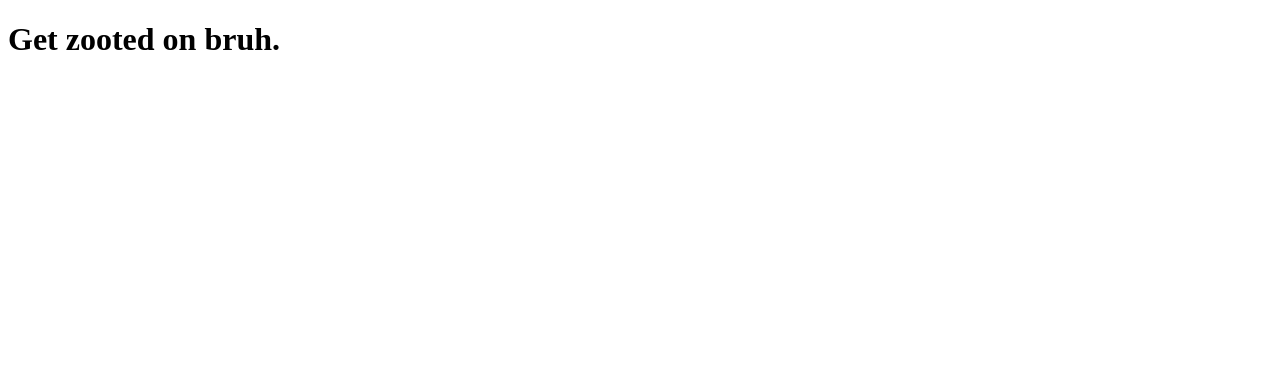
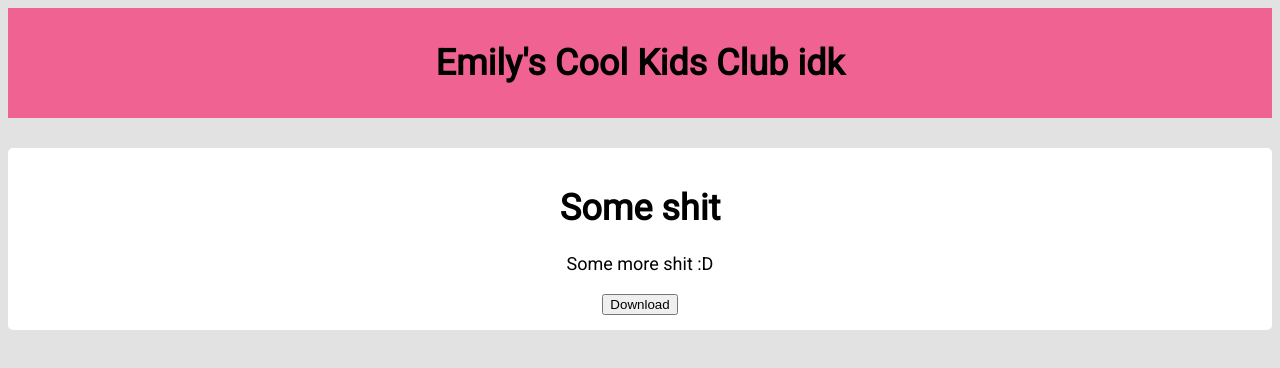
Before and after one commit to emileerose/emileerose.github.io, a plain HTML site: page index.html in a window 1280 px wide. Drawn offline with nearby package versions, Linux system fonts and the light colour scheme.

Commit message:
Add some stuff

```diff
--- a/index.html
+++ b/index.html
@@ -1,10 +1,34 @@
 <!DOCTYPE html>
 <head>
+	<link rel="stylesheet" href="https://unpkg.com/bootstrap-material-design@4.1.1/dist/css/bootstrap-material-design.min.css" integrity="sha384-wXznGJNEXNG1NFsbm0ugrLFMQPWswR3lds2VeinahP8N0zJw9VWSopbjv2x7WCvX" crossorigin="anonymous">
+	<link rel="stylesheet" href="main.css">
+	<link href='https://fonts.googleapis.com/css?family=Roboto' rel='stylesheet'>
 	<title> Emilee's Badass Bullshit Shit</title>
 </head>
 
 <body>
-	<h1>Get zooted on bruh.</h1>
+	<div class="container-fluid">
+		<h1>Emily's Cool Kids Club idk</h1>
+
+
+</button>
+	</div>
+
+	<div class="container">
+
+		<h1>Some shit</h1>
+		<p>Some more shit :D</p>
+		<button type="button" class="btn btn-raised btn-primary">Download</button>
+
+	</div>
+
+
+
+	<!--JavaScript-->
+	<script src="https://code.jquery.com/jquery-3.2.1.slim.min.js" integrity="sha384-KJ3o2DKtIkvYIK3UENzmM7KCkRr/rE9/Qpg6aAZGJwFDMVNA/GpGFF93hXpG5KkN" crossorigin="anonymous"></script>
+	<script src="https://unpkg.com/popper.js@1.12.6/dist/umd/popper.js" integrity="sha384-fA23ZRQ3G/J53mElWqVJEGJzU0sTs+SvzG8fXVWP+kJQ1lwFAOkcUOysnlKJC33U" crossorigin="anonymous"></script>
+	<script src="https://unpkg.com/bootstrap-material-design@4.1.1/dist/js/bootstrap-material-design.js" integrity="sha384-CauSuKpEqAFajSpkdjv3z9t8E7RlpJ1UP0lKM/+NdtSarroVKu069AlsRPKkFBz9" crossorigin="anonymous"></script>
+	<script>$(document).ready(function() { $('body').bootstrapMaterialDesign(); });</script>
 </body>
 
 
--- /dev/null
+++ b/main.css
@@ -0,0 +1,32 @@
+body {
+	background-color: #e1e2e1;
+	font-family: 'Roboto';font-size: 18px;
+}
+
+h1 {
+	justify-content: center;
+}
+
+.container-fluid {
+	background-color: #f06292;
+	text-align: center;
+	padding: 10px;
+}
+
+.container {
+	text-align: center;
+	background-color: white;
+	border-radius: 5px;
+	padding: 15px;
+	margin-top: 30px;
+}
+
+.emily-material-card {
+	background-color: #FCE4EC;
+	padding: 15px;
+	width: 90%;
+	text-align: center;
+	border-radius: 10px;
+	margin: auto;
+	box-sizing: border-box;
+}
```
Also changed, not shown: assets/bananas.jpg (added).
